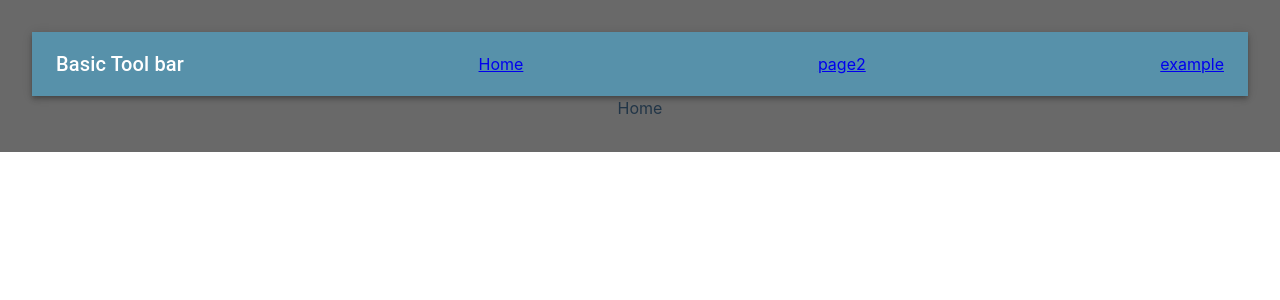
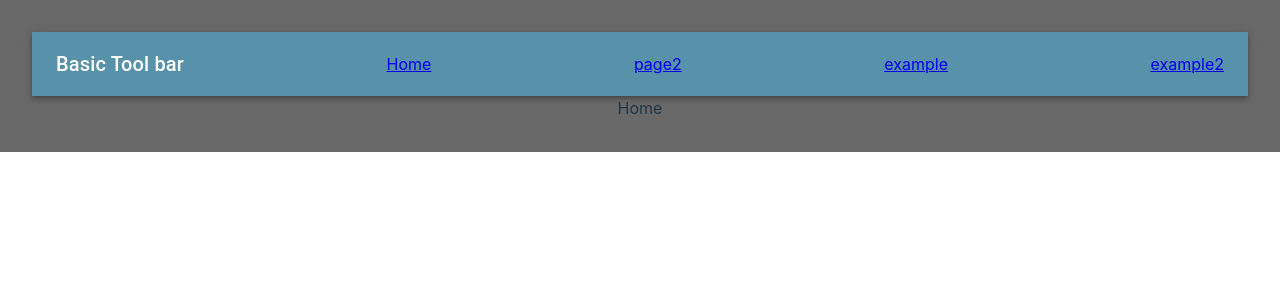
Before and after one commit to drkchn/mosa-upenn-SoC-2023, a React (Vite) app: page / in a window 1280 px wide. Shown: the top 300 px of the page. Built offline with nearby package versions, Linux system fonts and the light colour scheme.

Commit message:
Testing out App.tsx

```diff
--- a/src/App.tsx
+++ b/src/App.tsx
@@ -13,6 +13,7 @@ function App() {
         <Route path="/" element={<Home />} />
         <Route path="/page2" element={<Page2 />} />
         <Route path="/example" element={<Example />} />
+        <Route path="/example2" element={<Example />} />
       </Routes>
     </>
   );
--- a/src/components/navBar/Navbar.tsx
+++ b/src/components/navBar/Navbar.tsx
@@ -11,6 +11,7 @@ export function Navbar() {
         <Link to={"/"}>Home</Link>
         <Link to={"/page2"}>page2</Link>
         <Link to={"/example"}>example</Link>
+        <Link to={"/example2"}>example2</Link>
       </Toolbar>
     </AppBar>
   );
```
